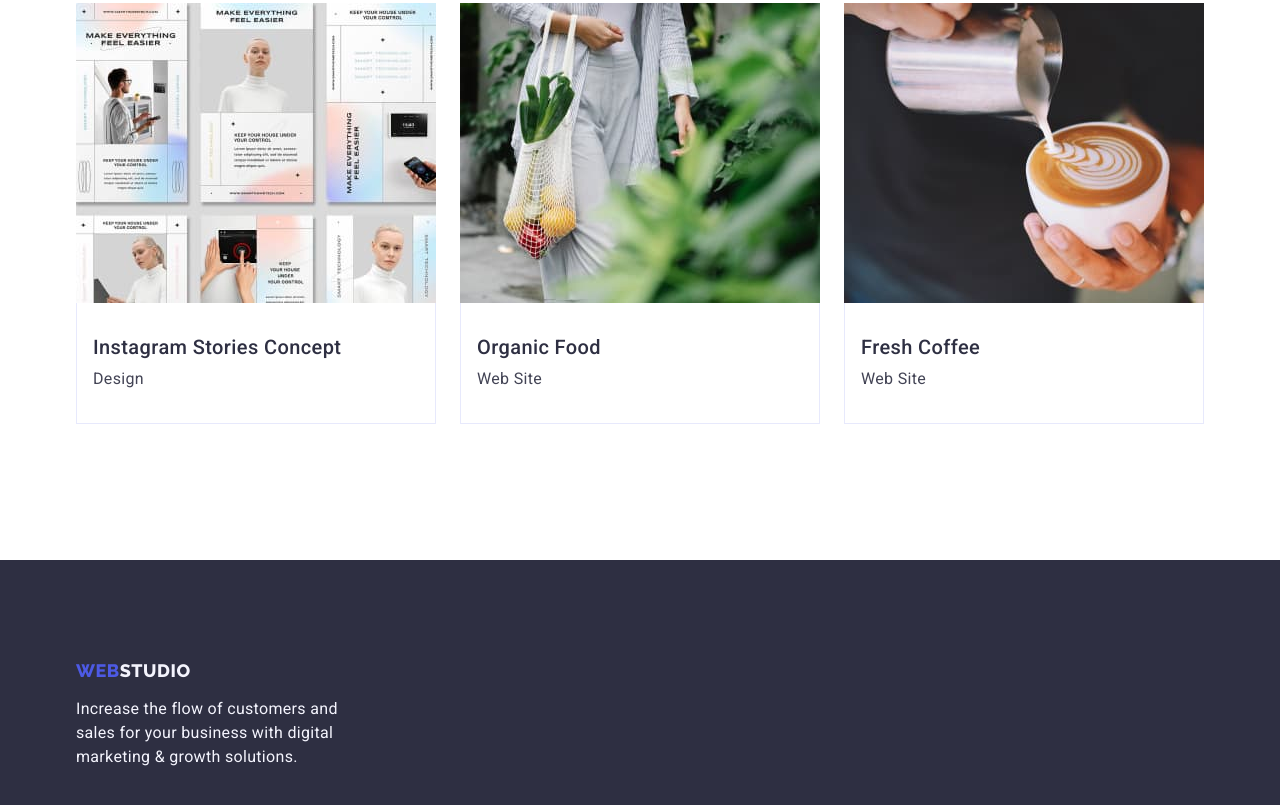
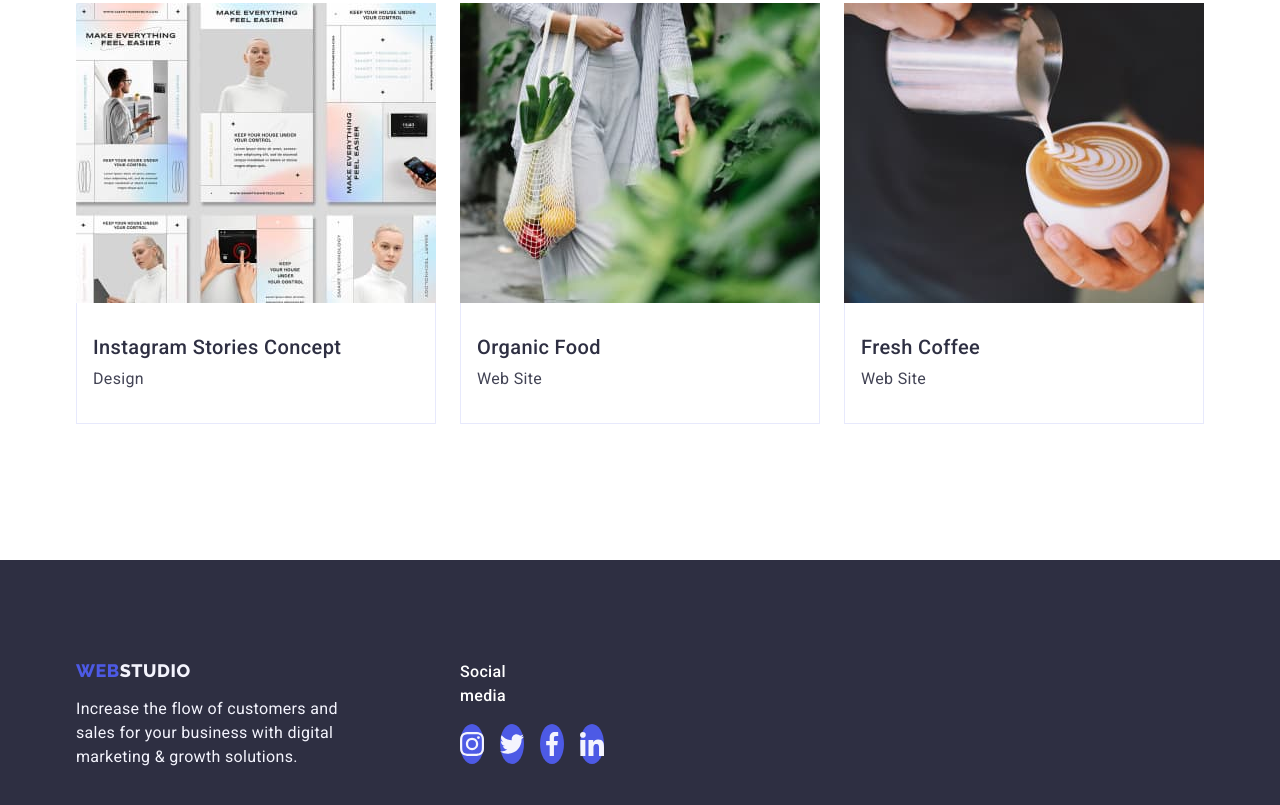
Before and after one commit to ailsoya/goit-markup-hw-04, a plain HTML site: page portfolio.html in a window 1280 px wide. Shown: the part 1226-2031 px from the top of the page. Drawn offline with nearby package versions, Linux system fonts and the light colour scheme.

Commit message:
Update portfolio.html

```diff
--- a/portfolio.html
+++ b/portfolio.html
@@ -130,11 +130,38 @@
             </section>
         </main>
         <footer class="foot">
-            <div class="container">
-                <a href="./index.html"  class="foot-logo link">Web<span class="span-two">Studio</span></a>
-                <p class="in-foot">
-                    Increase the flow of customers and sales for your business with digital marketing & growth solutions.
-                </p>
+            <div class="footter container">
+                <div class="foot-text">
+                    <a href="./index.html"  class="foot-logo link">Web<span class="span-two">Studio</span></a>
+                    <p class="in-foot">
+                        Increase the flow of customers and sales for your business with digital marketing & growth solutions.
+                    </p>
+                </div>
+                <div class="social">
+                    <p class="mediatec">Social media</p>
+                    <ul class="for-icons list">
+                        <li class="media">
+                            <a class="media-link">
+                                <svg class="madiaaa" width="24" height="24"><use href="./images/icons.svg#icon-instagram"></use></svg>
+                            </a>
+                        </li>
+                        <li class="media">
+                            <a class="media-link">
+                                <svg class="madiaaa" width="24" height="24"><use href="./images/icons.svg#icon-twitter"></use></svg>
+                            </a>
+                        </li>
+                        <li class="media">
+                            <a class="media-link">
+                                <svg class="madiaaa" width="24" height="24"><use href="./images/icons.svg#icon-facebook"></use></svg>
+                            </a>
+                        </li>
+                        <li class="media">
+                            <a class="media-link">
+                                <svg class="madiaaa" width="24" height="24"><use href="./images/icons.svg#icon-linkedin"></use></svg>
+                            </a>
+                        </li>
+                    </ul>
+                </div>
             </div>
         </footer>
     </body>
```
